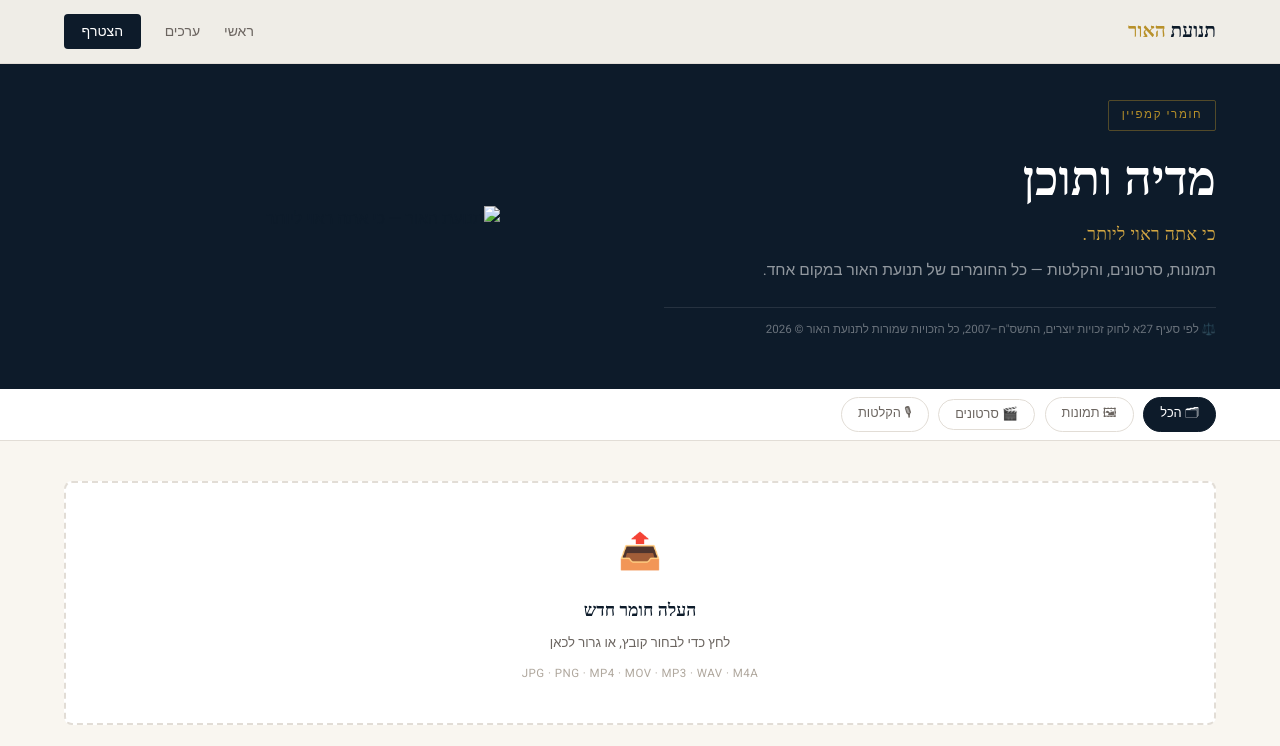
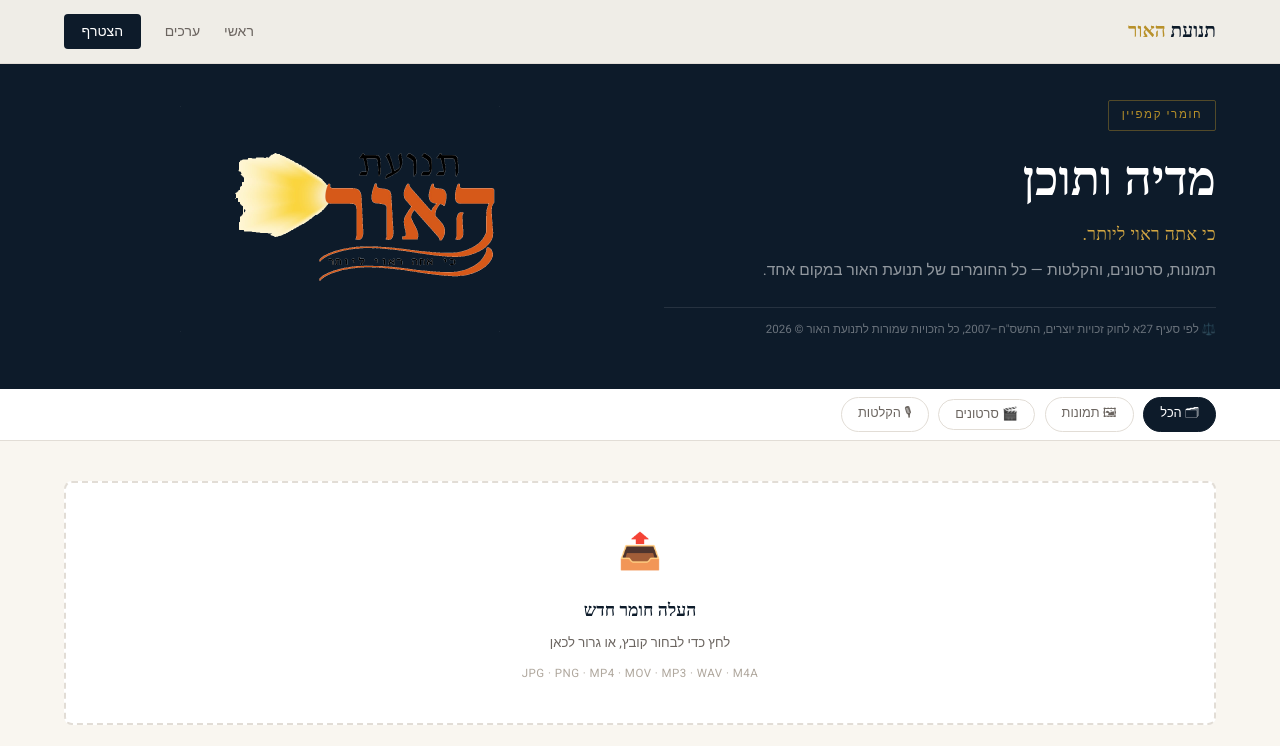
Before and after one commit to tnuathaohr-dotcom/tnuat-atid, a plain HTML site: page media.html in a window 1280 px wide. Shown: the top 746 px of the page. Drawn offline with Linux system fonts and the light colour scheme; a web font is replaced by a local one.

Commit message:
Fix img tag syntax in media.html

```diff
--- a/media.html
+++ b/media.html
@@ -161,7 +161,7 @@ footer p{font-size:0.75rem;color:rgba(255,255,255,0.3)}
     </div>
   </div>
   <div class="page-header-logo">
-    <img src=src="logo.PNG" alt="תנועת האור — כי אתה ראוי ליותר">
+<img src="logo.PNG" alt="תנועת האור — כי אתה ראוי ליותר">
   </div>
 </div>
 
```
